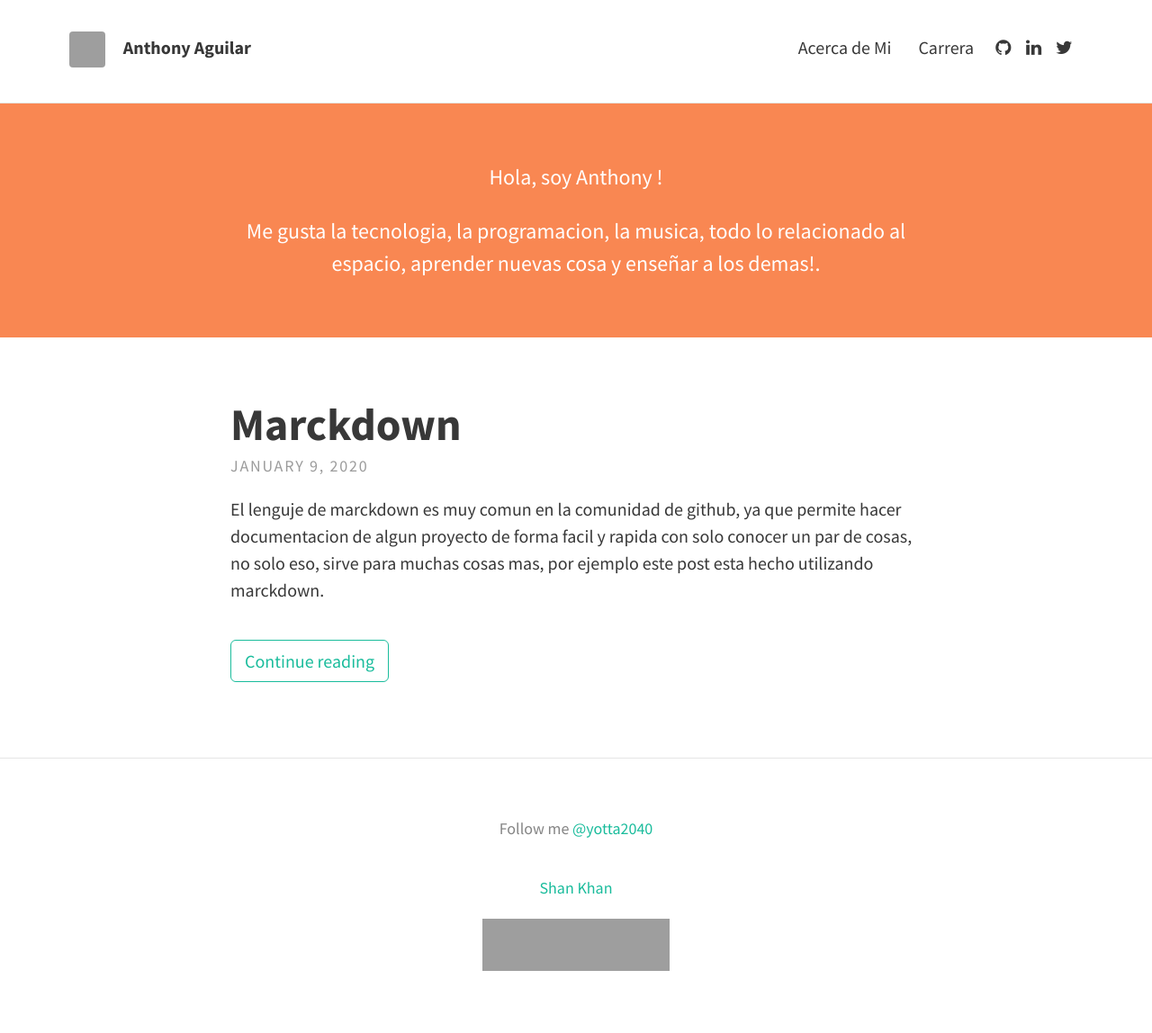
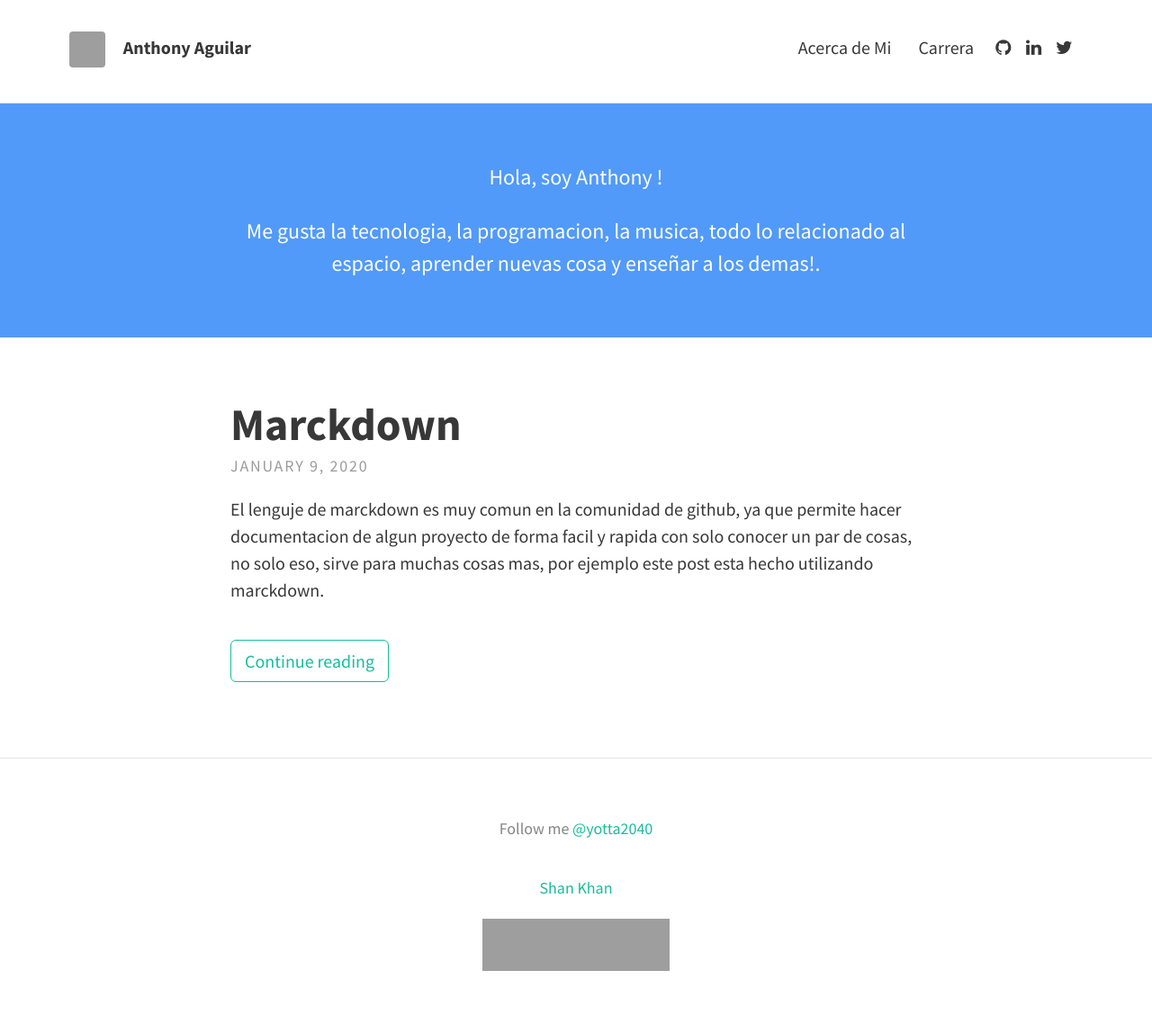
Before and after one commit to yotta2040/yotta2040.github.io, a Jekyll site: the page built from index.html, in a window 1280 px wide. Shown: the whole page at 90% size. Built offline with Jekyll 4.4.1, drawn with Linux system fonts in a browser that asks for light colours; nearby versions of some CDN libraries; the list of posts is cut into pages by our own code; comment, search, counter and statistics services are not loaded; grey boxes are pictures that could not be loaded.

Commit message:
modificacion del color de pagina principal

```diff
--- a/_sass/base/_variables.scss
+++ b/_sass/base/_variables.scss
@@ -26,5 +26,5 @@ $feature-image-text-color: #fff;
 $feature-image-size: cover; // options include "cover", "contain", "auto"
 
 // Header description box
-$header-desc-background-color: #F98752;
+$header-desc-background-color: #529af9;
 $header-desc-text-color: #FFF;
```
